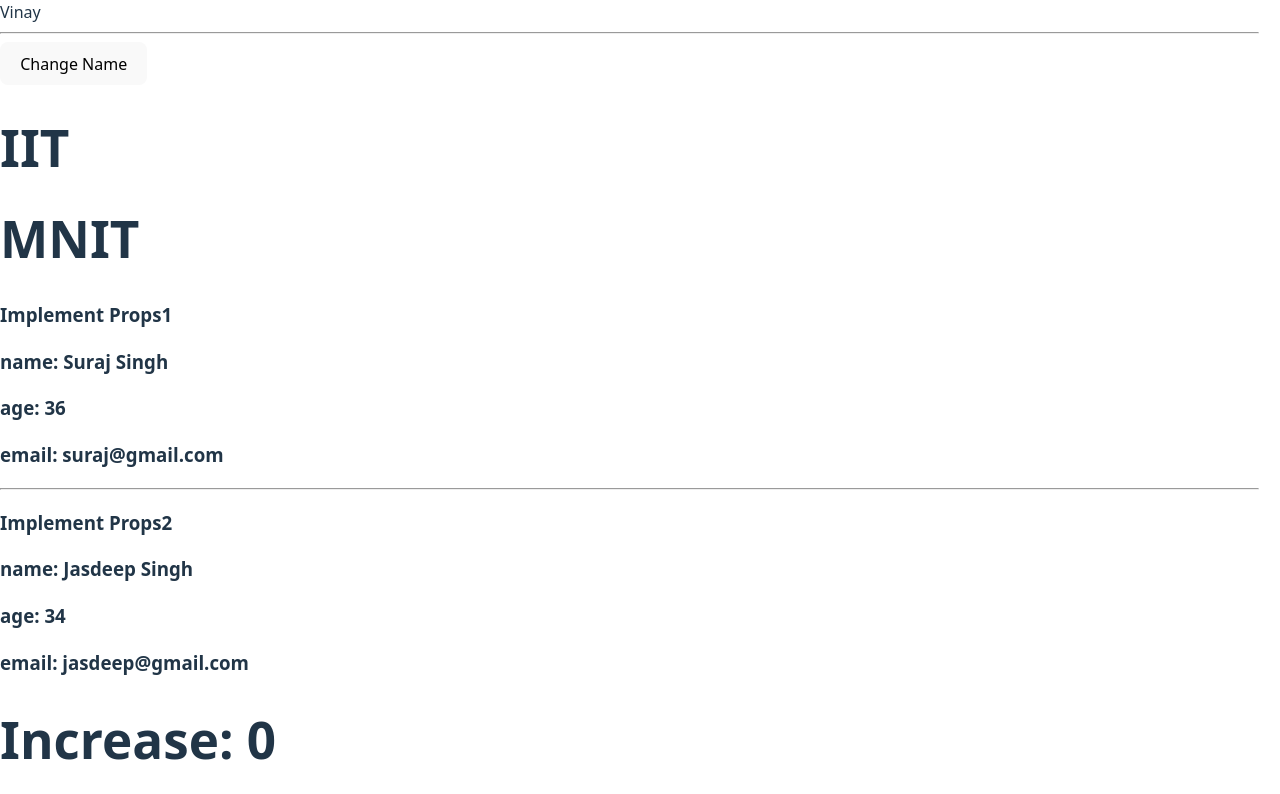
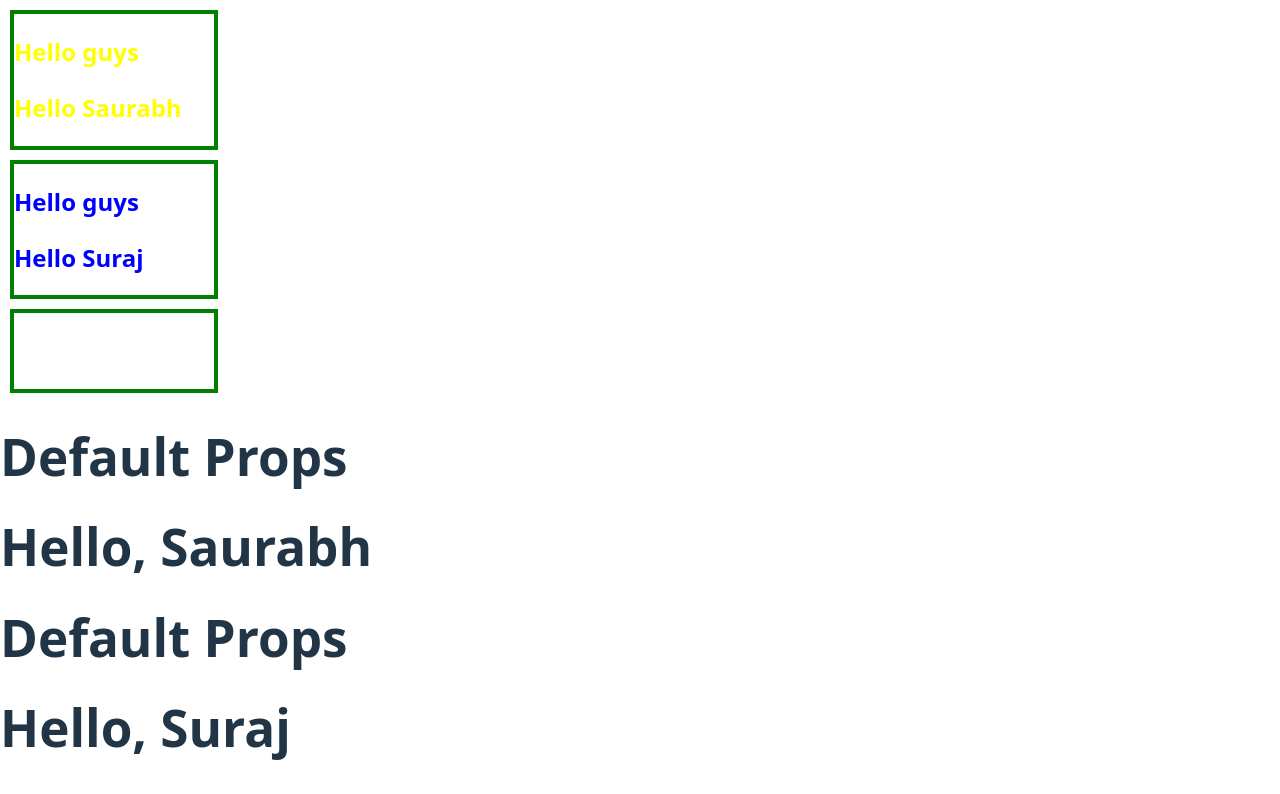
Before and after one commit to saurabhsinngh/React-Basic-Practice, a React (Vite) app: page / in a window 1280 px wide. Shown: the top 794 px of the page. Built offline with nearby package versions, Linux system fonts and the light colour scheme.

Commit message:
Implement the default props & wrapper

```diff
--- a/src/App.jsx
+++ b/src/App.jsx
@@ -13,6 +13,8 @@ import MultipleCondition from './multipleCondition';
 import Counter from './Counter';
 import Prop from './Prop';
 import School from './School';
+import DefaultProps from './DefaultProps';
+import Wrapper from './Wrapper';
 
 function App() {
   const [counter, setCounter] = useState(0);
@@ -34,6 +36,12 @@ function App() {
 
   return (
   <>
+    <Wrapper color = "yellow"> <h2>Hello Saurabh</h2></ Wrapper>
+    <Wrapper color = "blue"> <h2>Hello Suraj</h2></ Wrapper>
+    <Wrapper />
+
+    <DefaultProps name = "Saurabh"/>
+    <DefaultProps/>
     {name}
     <hr></hr>
     <button onClick={()=> setName(name === "Saurabh" ? "Vinay" : "Saurabh")}>Change Name</button>
--- /dev/null
+++ b/src/DefaultProps.jsx
@@ -0,0 +1,10 @@
+function DefaultProps({name = "Suraj"}) {
+    return (
+        <div>
+            <h1>Default Props</h1>
+            <h1>Hello, {name}</h1>
+        </div>
+    )
+}
+
+export default DefaultProps;
--- /dev/null
+++ b/src/Wrapper.jsx
@@ -0,0 +1,10 @@
+function Wrapper({children, color = "white"}) {
+  return (
+    <div style={{ color: color, border:"4px solid green", width: "200px", margin: "10px", }}>
+    <h2>Hello guys</h2>
+      {children}
+    </div>
+  );
+}
+
+export default Wrapper;
```
